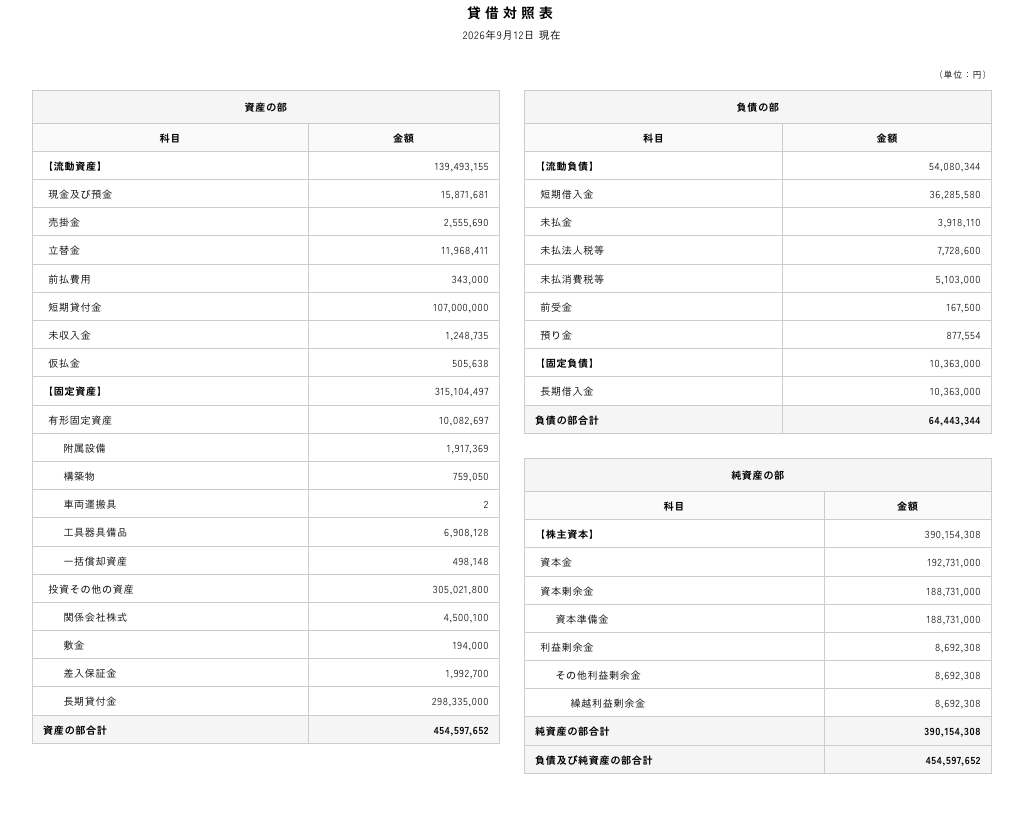
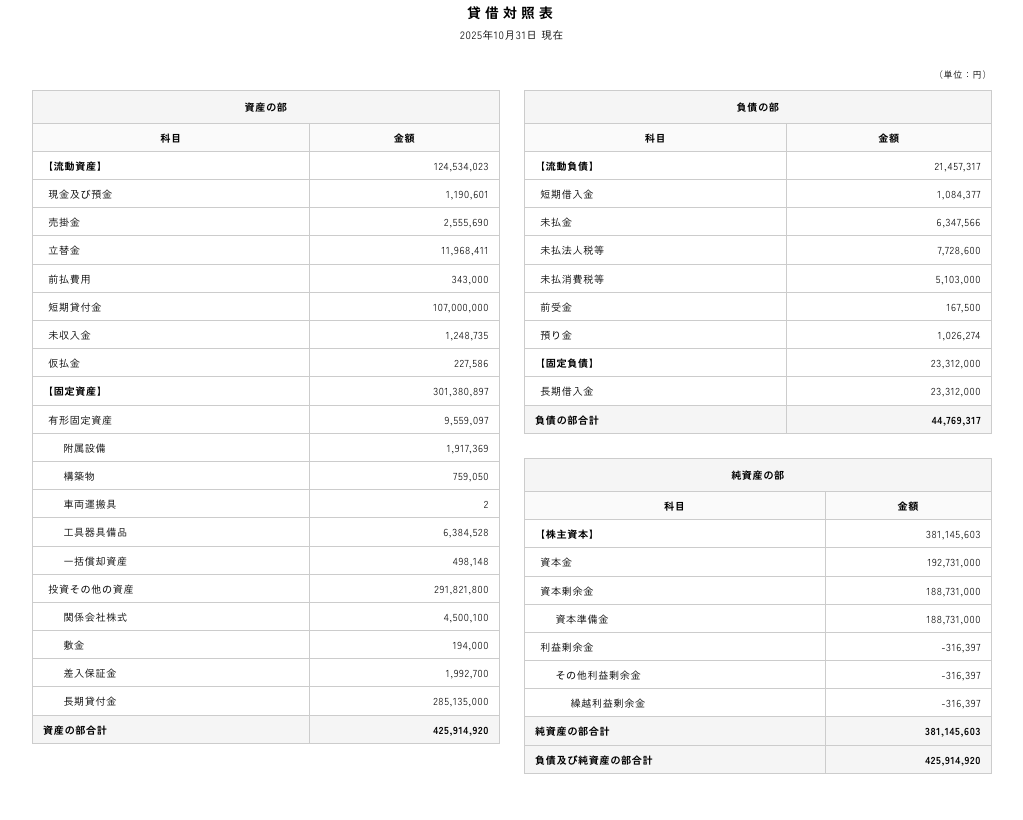
Before and after one commit to mizuyot/634resort, a website with bundled scripts: page site/kessan.html in a window 1280 px wide. Shown: the part 600-1420 px from the top of the page, without its empty margins (128-1151 px from the left). Built offline with nearby package versions, Linux system fonts and the light colour scheme; a web font is replaced by a local one.

Commit message:
決算公告の貸借対照表を2025年10月31日現在の数字に更新する。
Co-authored-by: Cursor <cursoragent@cursor.com>

```diff
--- a/site/kessan.html
+++ b/site/kessan.html
@@ -225,7 +225,7 @@
 			<p class="kessan__company">株式会社634</p>
 
 			<h2 class="kessan__sheet-title">貸借対照表</h2>
-			<p class="kessan__asof">2026年9月12日 現在</p>
+			<p class="kessan__asof">2025年10月31日 現在</p>
 			<p class="kessan__unit">（単位：円）</p>
 
 			<div class="kessan__grid">
@@ -235,29 +235,29 @@
 					<caption>資産の部</caption>
 					<thead><tr><th>科目</th><th>金額</th></tr></thead>
 					<tbody>
-						<tr class="is-group"><th>【流動資産】</th><td>139,493,155</td></tr>
-						<tr class="is-item"><th>現金及び預金</th><td>15,871,681</td></tr>
+						<tr class="is-group"><th>【流動資産】</th><td>124,534,023</td></tr>
+						<tr class="is-item"><th>現金及び預金</th><td>1,190,601</td></tr>
 						<tr class="is-item"><th>売掛金</th><td>2,555,690</td></tr>
 						<tr class="is-item"><th>立替金</th><td>11,968,411</td></tr>
 						<tr class="is-item"><th>前払費用</th><td>343,000</td></tr>
 						<tr class="is-item"><th>短期貸付金</th><td>107,000,000</td></tr>
 						<tr class="is-item"><th>未収入金</th><td>1,248,735</td></tr>
-						<tr class="is-item"><th>仮払金</th><td>505,638</td></tr>
-						<tr class="is-group"><th>【固定資産】</th><td>315,104,497</td></tr>
-						<tr class="is-sub"><th>有形固定資産</th><td>10,082,697</td></tr>
+						<tr class="is-item"><th>仮払金</th><td>227,586</td></tr>
+						<tr class="is-group"><th>【固定資産】</th><td>301,380,897</td></tr>
+						<tr class="is-sub"><th>有形固定資産</th><td>9,559,097</td></tr>
 						<tr class="is-item2"><th>附属設備</th><td>1,917,369</td></tr>
 						<tr class="is-item2"><th>構築物</th><td>759,050</td></tr>
 						<tr class="is-item2"><th>車両運搬具</th><td>2</td></tr>
-						<tr class="is-item2"><th>工具器具備品</th><td>6,908,128</td></tr>
+						<tr class="is-item2"><th>工具器具備品</th><td>6,384,528</td></tr>
 						<tr class="is-item2"><th>一括償却資産</th><td>498,148</td></tr>
-						<tr class="is-sub"><th>投資その他の資産</th><td>305,021,800</td></tr>
+						<tr class="is-sub"><th>投資その他の資産</th><td>291,821,800</td></tr>
 						<tr class="is-item2"><th>関係会社株式</th><td>4,500,100</td></tr>
 						<tr class="is-item2"><th>敷金</th><td>194,000</td></tr>
 						<tr class="is-item2"><th>差入保証金</th><td>1,992,700</td></tr>
-						<tr class="is-item2"><th>長期貸付金</th><td>298,335,000</td></tr>
+						<tr class="is-item2"><th>長期貸付金</th><td>285,135,000</td></tr>
 					</tbody>
 					<tfoot>
-						<tr class="is-total"><th>資産の部合計</th><td>454,597,652</td></tr>
+						<tr class="is-total"><th>資産の部合計</th><td>425,914,920</td></tr>
 					</tfoot>
 				</table>
 
@@ -267,18 +267,18 @@
 						<caption>負債の部</caption>
 						<thead><tr><th>科目</th><th>金額</th></tr></thead>
 						<tbody>
-							<tr class="is-group"><th>【流動負債】</th><td>54,080,344</td></tr>
-							<tr class="is-item"><th>短期借入金</th><td>36,285,580</td></tr>
-							<tr class="is-item"><th>未払金</th><td>3,918,110</td></tr>
+							<tr class="is-group"><th>【流動負債】</th><td>21,457,317</td></tr>
+							<tr class="is-item"><th>短期借入金</th><td>1,084,377</td></tr>
+							<tr class="is-item"><th>未払金</th><td>6,347,566</td></tr>
 							<tr class="is-item"><th>未払法人税等</th><td>7,728,600</td></tr>
 							<tr class="is-item"><th>未払消費税等</th><td>5,103,000</td></tr>
 							<tr class="is-item"><th>前受金</th><td>167,500</td></tr>
-							<tr class="is-item"><th>預り金</th><td>877,554</td></tr>
-							<tr class="is-group"><th>【固定負債】</th><td>10,363,000</td></tr>
-							<tr class="is-item"><th>長期借入金</th><td>10,363,000</td></tr>
+							<tr class="is-item"><th>預り金</th><td>1,026,274</td></tr>
+							<tr class="is-group"><th>【固定負債】</th><td>23,312,000</td></tr>
+							<tr class="is-item"><th>長期借入金</th><td>23,312,000</td></tr>
 						</tbody>
 						<tfoot>
-							<tr class="is-total"><th>負債の部合計</th><td>64,443,344</td></tr>
+							<tr class="is-total"><th>負債の部合計</th><td>44,769,317</td></tr>
 						</tfoot>
 					</table>
 
@@ -287,17 +287,17 @@
 						<caption>純資産の部</caption>
 						<thead><tr><th>科目</th><th>金額</th></tr></thead>
 						<tbody>
-							<tr class="is-group"><th>【株主資本】</th><td>390,154,308</td></tr>
+							<tr class="is-group"><th>【株主資本】</th><td>381,145,603</td></tr>
 							<tr class="is-item"><th>資本金</th><td>192,731,000</td></tr>
 							<tr class="is-item"><th>資本剰余金</th><td>188,731,000</td></tr>
 							<tr class="is-item2"><th>資本準備金</th><td>188,731,000</td></tr>
-							<tr class="is-item"><th>利益剰余金</th><td>8,692,308</td></tr>
-							<tr class="is-item2"><th>その他利益剰余金</th><td>8,692,308</td></tr>
-							<tr class="is-item3"><th>繰越利益剰余金</th><td>8,692,308</td></tr>
+							<tr class="is-item"><th>利益剰余金</th><td>-316,397</td></tr>
+							<tr class="is-item2"><th>その他利益剰余金</th><td>-316,397</td></tr>
+							<tr class="is-item3"><th>繰越利益剰余金</th><td>-316,397</td></tr>
 						</tbody>
 						<tfoot>
-							<tr class="is-total"><th>純資産の部合計</th><td>390,154,308</td></tr>
-							<tr class="is-total"><th>負債及び純資産の部合計</th><td>454,597,652</td></tr>
+							<tr class="is-total"><th>純資産の部合計</th><td>381,145,603</td></tr>
+							<tr class="is-total"><th>負債及び純資産の部合計</th><td>425,914,920</td></tr>
 						</tfoot>
 					</table>
 				</div>
```
